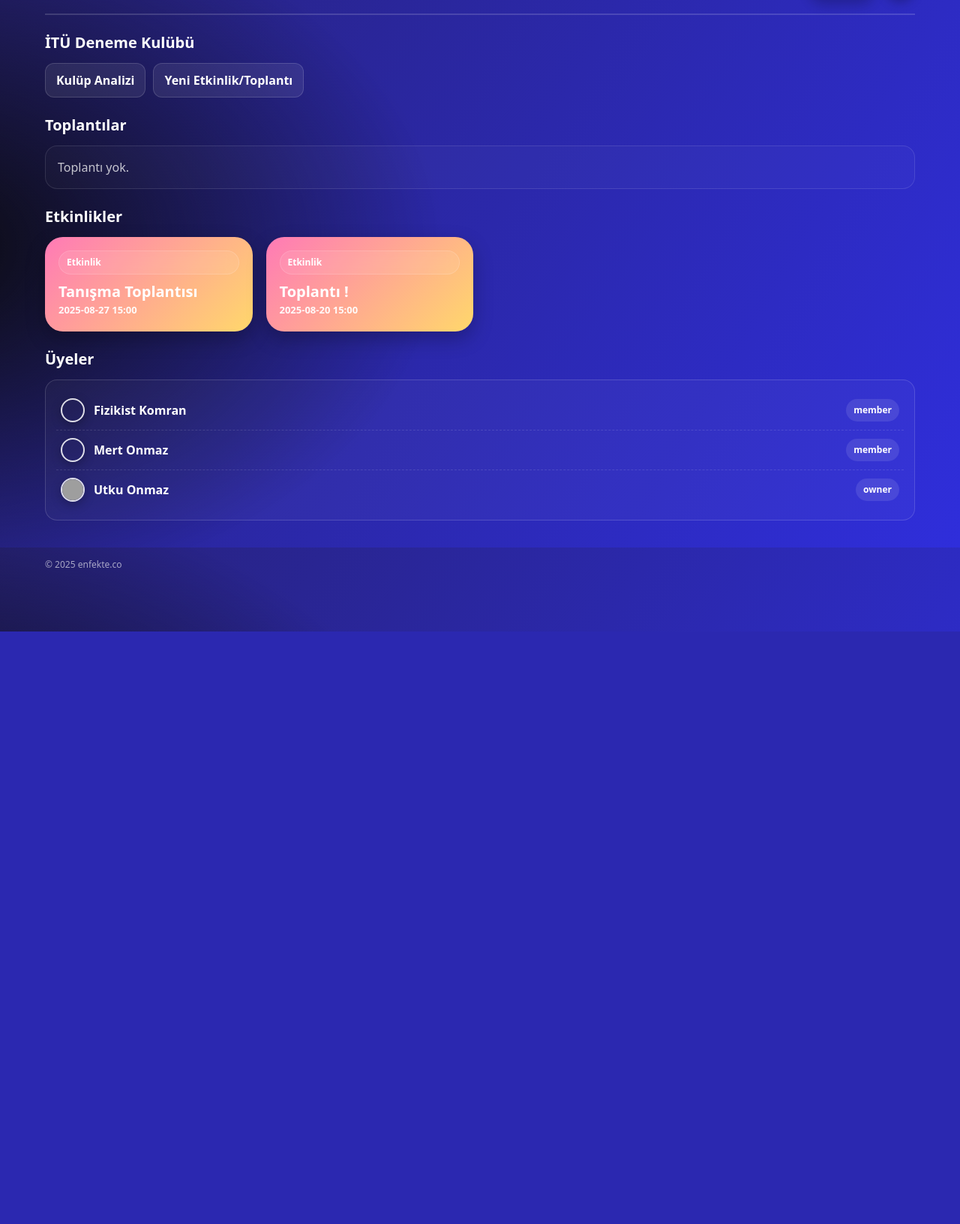
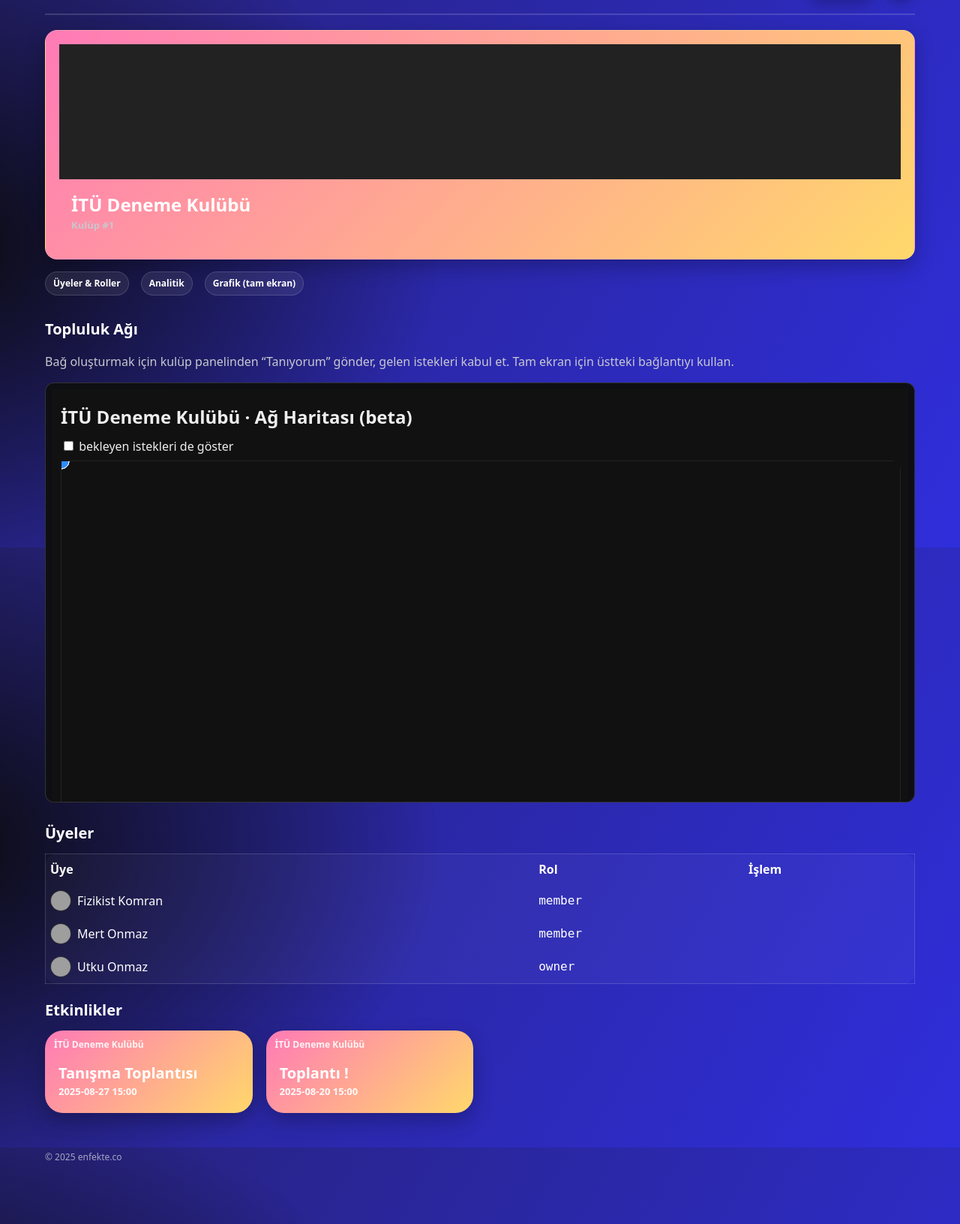
Before and after one commit to fizikistkomran/vers1, a Flask app: page /clubs/1 in a window 1280 px wide. Shown: the part 70-1702 px from the top of the page at 75% size. Before the commit the page ends 912 px from the top, so only its background shows below. Run offline with Flask 3, Linux system fonts and the light colour scheme; a user stored in the database is signed in; data comes from the database, SQL or seed files in the repository; some libraries are stand-ins or nearby versions; grey boxes are pictures that could not be loaded.

Commit message:
Add files via upload

```diff
--- a/templates/club_dashboard.html
+++ b/templates/club_dashboard.html
@@ -1,71 +1,71 @@
 {% extends "base.html" %}
-{% block title %}{{ club.name }} · enfekte.co{% endblock %}
+{% block title %}{{ club.name }} · Kulüp Paneli{% endblock %}
 {% block content %}
 
-<h2 class="section-title">{{ club.name }}</h2>
-
-<div class="toolbar" style="margin-bottom:16px">
-  <a href="{{ url_for('club_analytics', club_id=club.id) }}">Kulüp Analizi</a>
-  {% if owner %}
-    <a href="{{ url_for('event_new', club_id=club.id) }}">Yeni Etkinlik/Toplantı</a>
-  {% endif %}
+<div class="hero card" style="position:relative;border-radius:16px;overflow:hidden;border:1px solid var(--glass-stroke)">
+  <div style="height:180px;background:#222 url('{{ club.banner_url or "" }}') center/cover no-repeat"></div>
+  <div style="padding:16px">
+    <h2 style="margin:0">{{ club.name }}</h2>
+    <div class="meta sub">Kulüp #{{ club.id }}</div>
+  </div>
 </div>
 
-<h2 class="section-title">Toplantılar</h2>
-{% if meetings %}
+<div class="tabs" style="display:flex;gap:16px;flex-wrap:wrap;margin:16px 0">
+  <a class="chip" href="{{ url_for('club_members', club_id=club.id) }}">Üyeler & Roller</a>
+  <a class="chip" href="{{ url_for('club_analytics', club_id=club.id) }}">Analitik</a>
+  <a class="chip" href="{{ url_for('club_graph', club_id=club.id) }}">Grafik (tam ekran)</a>
+</div>
+
+{% if owner %}
+  <h3 class="section-title">Topluluk Ağı</h3>
+  <p class="muted">Bağ oluşturmak için kulüp panelinden “Tanıyorum” gönder, gelen istekleri kabul et. Tam ekran için üstteki bağlantıyı kullan.</p>
+  <!-- Mevcut /clubs/<id>/graph sayfasını gömüyoruz -->
+  <iframe
+    src="{{ url_for('club_graph', club_id=club.id) }}"
+    style="width:100%;height:560px;border:1px solid var(--glass-stroke);border-radius:12px;background:#0e0f13"
+    loading="lazy" referrerpolicy="no-referrer">
+  </iframe>
+{% else %}
+  <div class="empty list">Grafiği sadece admin-like profiller görebilir.</div>
+{% endif %}
+
+<h3 class="section-title" style="margin-top:20px">Üyeler</h3>
+<table class="list" style="width:100%;border-collapse:collapse">
+  <thead>
+    <tr>
+      <th style="text-align:left;padding:8px 6px">Üye</th>
+      <th style="text-align:left;padding:8px 6px">Rol</th>
+      <th style="text-align:left;padding:8px 6px">İşlem</th>
+    </tr>
+  </thead>
+  <tbody>
+    {% for m in members %}
+    <tr>
+      <td style="padding:8px 6px;display:flex;gap:8px;align-items:center">
+        <img src="{{ m.avatar_url or '/static/avatar-placeholder.png' }}" alt="" style="width:28px;height:28px;border-radius:50%;object-fit:cover;border:1px solid #333">
+        {{ m.name }}
+      </td>
+      <td style="padding:8px 6px"><code>{{ m.role }}</code></td>
+      <td style="padding:8px 6px">
+        {# Buraya mevcut “Bağlan / Kabul / Reddet” formlarını koyuyorsan koru; yoksa boş bırak. #}
+      </td>
+    </tr>
+    {% endfor %}
+  </tbody>
+</table>
+
+{% if events %}
+  <h3 class="section-title" style="margin-top:20px">Etkinlikler</h3>
   <div class="grid">
-    {% for e in meetings %}
-      <a class="card"
-         href="{{ url_for('event_analytics', event_id=e.id) }}"
-         style="{% if e.banner_url %}background:
-                    linear-gradient(0deg, rgba(0,0,0,.35), rgba(0,0,0,.15)),
-                    url('{{ e.banner_url }}') center/cover no-repeat;{% endif %}">
-        <span class="chip">Toplantı</span>
+    {% for e in events %}
+      <a class="card" href="{{ url_for('event_analytics', event_id=e.id) }}">
+        <div class="club">{{ club.name }}</div>
+        {% if (e.category or 'event') == 'meeting' %}<span class="chip">Toplantı</span>{% endif %}
         <div style="font-size:20px">{{ e.title }}</div>
         <div class="meta">{{ (e.starts_at or e.created_at)|ts }}</div>
       </a>
     {% endfor %}
   </div>
-{% else %}
-  <div class="empty list">Toplantı yok.</div>
-{% endif %}
-
-<h2 class="section-title">Etkinlikler</h2>
-{% if events %}
-  <div class="grid">
-    {% for e in events %}
-      <a class="card"
-         href="{{ url_for('event_analytics', event_id=e.id) }}"
-         style="{% if e.banner_url %}background:
-                    linear-gradient(0deg, rgba(0,0,0,.35), rgba(0,0,0,.15)),
-                    url('{{ e.banner_url }}') center/cover no-repeat;{% endif %}">
-        <div class="chip">Etkinlik</div>
-        <div style="font-size:20px">{{ e.title }}</div>
-        <div class="meta">{{ (e.starts_at or e.created_at)|ts }}</div>
-      </a>
-    {% endfor %}
-  </div>
-{% else %}
-  <div class="empty list">Etkinlik yok.</div>
-{% endif %}
-
-<h2 class="section-title">Üyeler</h2>
-{% if members and members|length > 0 %}
-  <div class="list">
-    {% for m in members %}
-      <div class="row">
-        {% if m.avatar_url %}
-          <img class="avatar" src="{{ m.avatar_url }}" alt="{{ m.name or 'Üye' }}" style="width:32px;height:32px"/>
-        {% else %}
-          <span class="avatar" aria-hidden="true" style="width:32px;height:32px"></span>
-        {% endif %}
-        <div style="font-weight:700; flex:1">{{ m.name or 'Üye' }}</div>
-        <span class="pill">{{ m.role }}</span>
-      </div>
-    {% endfor %}
-  </div>
-{% else %}
-  <div class="empty list">Üye yok.</div>
 {% endif %}
 
 {% endblock %}
```
